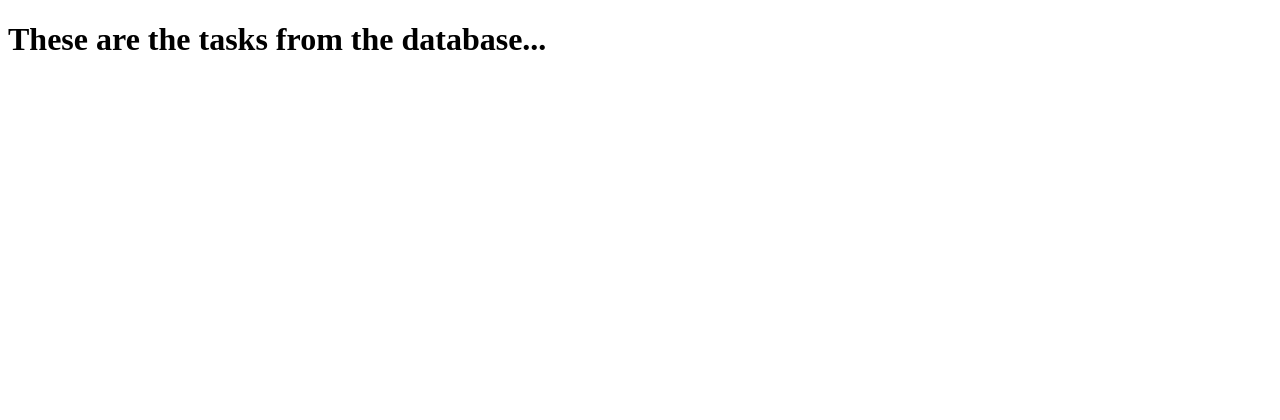
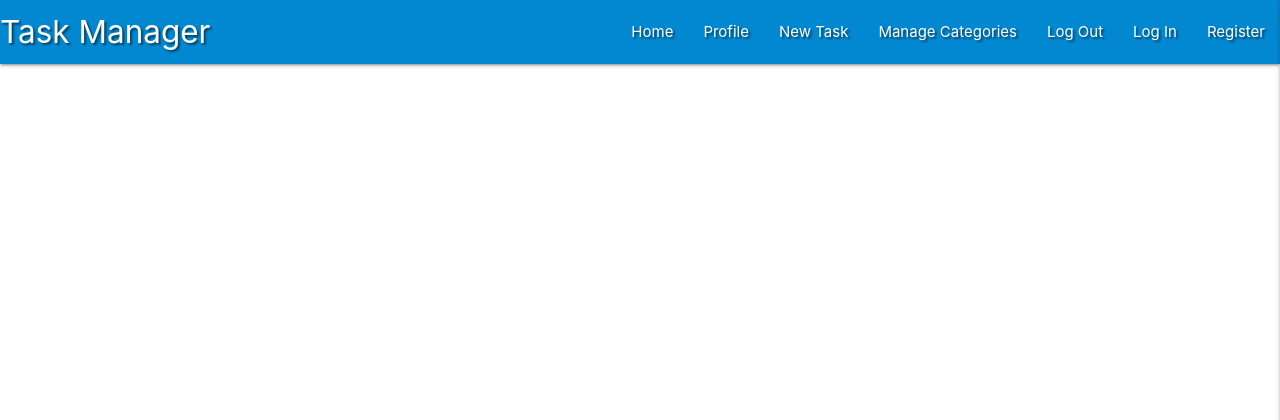
Before and after one commit to gurpzsingh97/App-python, a Flask app: page / in a window 1280 px wide. Shown: the top 420 px of the page. Run offline with Flask 2, Linux system fonts and the light colour scheme; data that the repository does not hold is empty; some libraries are stand-ins or nearby versions.

Commit message:
added js and css file and created navbar

```diff
--- /dev/null
+++ b/static/css/style.css
@@ -0,0 +1,3 @@
+.text-shadow{
+    text-shadow:2px 2px 2px rgba(0, 0, 0, 0.5)
+}
--- /dev/null
+++ b/static/js/scripts.js
@@ -0,0 +1,3 @@
+$(document).ready(function(){
+    $(".sidenav").sidenav({edge: "right"});
+  });
--- /dev/null
+++ b/templates/base.html
@@ -0,0 +1,60 @@
+<!DOCTYPE html>
+<html lang="en">
+<head>
+    <meta charset="UTF-8">
+    <meta http-equiv="X-UA-Compatible" content="IE=edge">
+    <meta name="viewport" content="width=device-width, initial-scale=1.0">
+    <link rel="stylesheet" href="https://cdnjs.cloudflare.com/ajax/libs/font-awesome/5.15.3/css/all.min.css"
+    integrity="sha512-iBBXm8fW90+nuLcSKlbmrPcLa0OT92xO1BIsZ+ywDWZCvqsWgccV3gFoRBv0z+8dLJgyAHIhR35VZc2oM/gI1w=="
+    crossorigin="anonymous" referrerpolicy="no-referrer"  type="text/css" />
+    <link rel="stylesheet" href="https://cdnjs.cloudflare.com/ajax/libs/materialize/1.0.0/css/materialize.min.css">
+    <link rel="stylesheet" href="{{ url_for('static', filename='css/style.css') }}" type="text/css">
+    {% block styles %}
+    {% endblock %}
+    <title>Task Manager</title>
+</head>
+<body>
+    <header>
+        <!-- for the main nav bar -->
+        <nav class="nav-extended text-shadow light-blue darken-2">
+            <div class="nav-wrapper">
+              <a href="{{ url_for('get_tasks') }}" class="brand-logo">Task Manager</a>
+              <a href="#" data-target="mobile-demo" class="sidenav-trigger right"><i class="fas fa-bars"></i></a>
+              <ul class="right hide-on-med-and-down">
+                <li><a href="{{ url_for('get_tasks') }}">Home</a></li>
+                <li><a href="#">Profile</a></li>
+                <li><a href="#">New Task</a></li>
+                <li><a href="#">Manage Categories</a></li>
+                <li><a href="#">Log Out</a></li>
+                <li><a href="#">Log In</a></li>
+                <li><a href="#">Register</a></li>
+              </ul>
+            </div>
+        </nav>
+          <!-- for the main nav bar -->
+        <ul class="sidenav" id="mobile-demo">
+            <li><h4 class="center-align light-blue-text text-darkern-4">Task Manager</h4></li>
+            <li><a href="{{ url_for('get_tasks') }}">Home</a></li>
+            <li><a href="#">Profile</a></li>
+            <li><a href="#">New Task</a></li>
+            <li><a href="#">Manage Categories</a></li>
+            <li><a href="#">Log Out</a></li>
+            <li><a href="#">Log In</a></li>
+            <li><a href="#">Register</a></li>
+        </ul>
+    </header>
+    {% block content %}
+    {% endblock %}
+
+
+
+
+
+    <script src="https://code.jquery.com/jquery-3.6.0.min.js"
+    integrity="sha256-/xUj+3OJU5yExlq6GSYGSHk7tPXikynS7ogEvDej/m4=" crossorigin="anonymous"></script>
+    <script src="https://cdnjs.cloudflare.com/ajax/libs/materialize/1.0.0/js/materialize.min.js"></script>
+    <script src="{{ url_for('static', filename='js/scripts.js') }}"></script>
+    {% block scripts %}
+    {% endblock %}
+</body>
+</html>
--- a/templates/tasks.html
+++ b/templates/tasks.html
@@ -1,13 +1,5 @@
-<!DOCTYPE html>
-<html lang="en">
-<head>
-    <meta charset="UTF-8">
-    <meta http-equiv="X-UA-Compatible" content="IE=edge">
-    <meta name="viewport" content="width=device-width, initial-scale=1.0">
-    <title>Task Manager</title>
-</head>
-<body>
-    <h1>These are the tasks from the database...</h1>
+{% extends "base.html" %}
+{% block content %}
     {% for task in tasks %}
         {{ task.task_name }}<br>
         {{ task.category_name }}<br>
@@ -15,5 +7,4 @@
         {{ task.is_urgent }}<br>
         {{ task.due_date }}<br>
     {% endfor %}
-</body>
-</html>
+{% endblock %}
```
